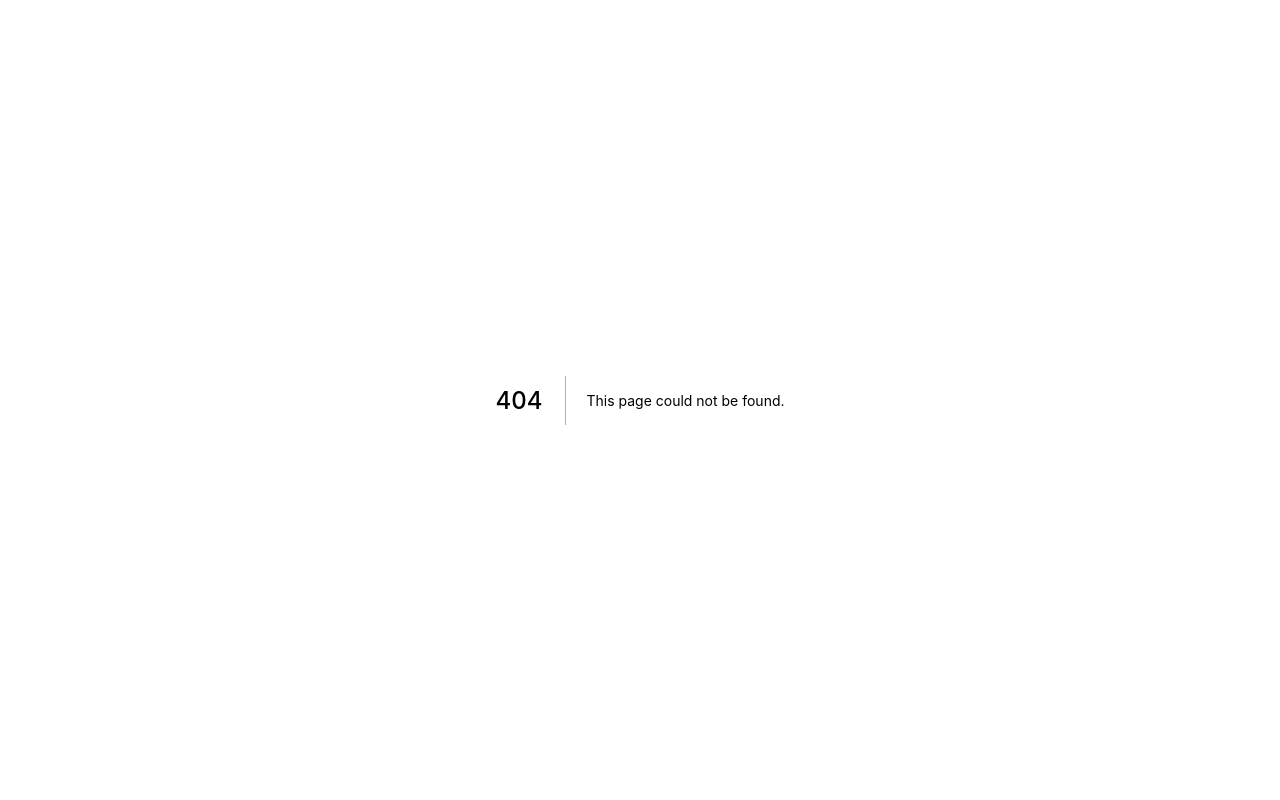
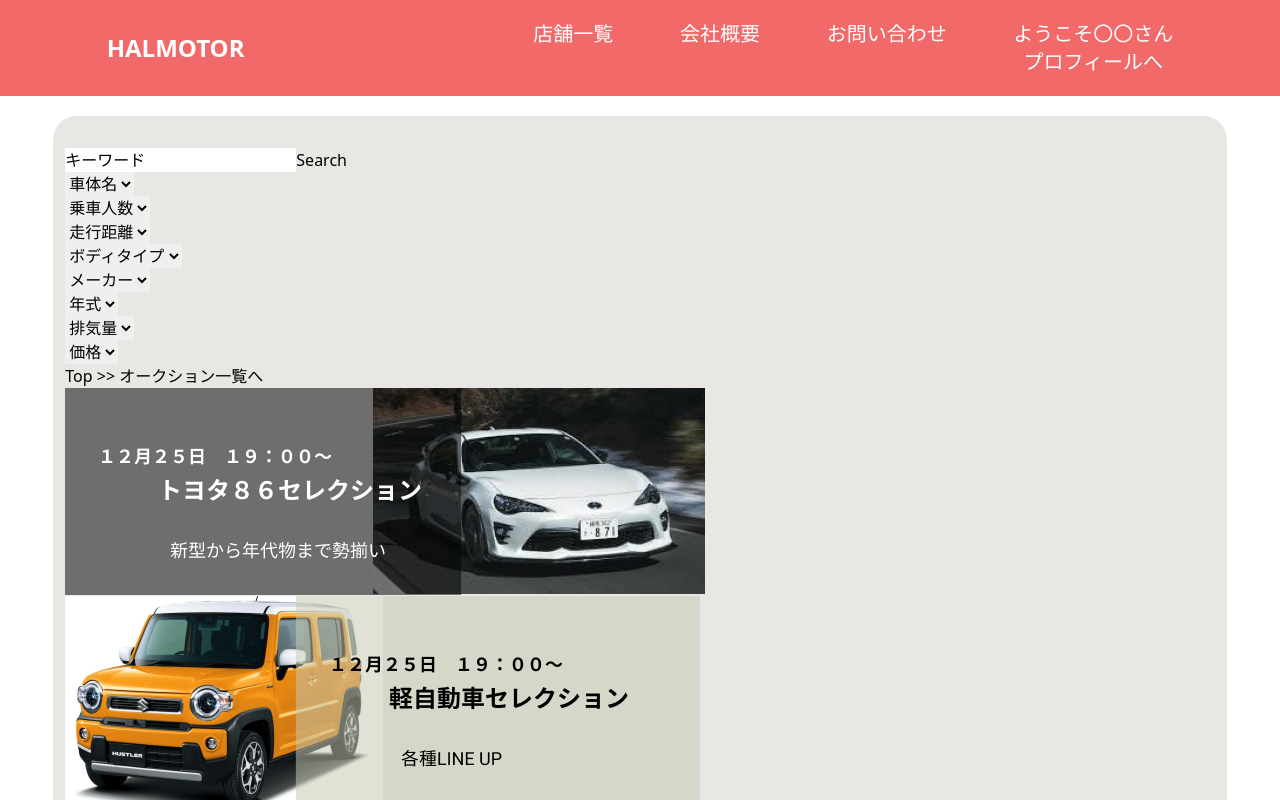
Before and after one commit to case-study07/cs-backend, a Next.js app: page /auctionlist in a window 1280 px wide. Before the commit this address had no page. Shown: the top 800 px of the page. Built offline with nearby package versions, Linux system fonts and the light colour scheme.

Commit message:
auctionlistのHTMLを作成しました。

```diff
--- /dev/null
+++ b/pages/auctionlist.tsx
@@ -0,0 +1,92 @@
+import { Layout } from "components/ui";
+
+export default function AuctionList() {
+    return (
+        <div>
+
+            <div className="mainHeaders">
+
+        <div className="searchBar">
+          <input type="text" value="キーワード" /><button>Search</button>
+        </div>
+        <nav className="searchItems">
+          <ul>
+            <li>
+              <select name="" id="">
+                <option>車体名</option>
+              </select>
+            </li>
+            <li>
+              <select name="" id="">
+                <option>乗車人数</option>
+              </select>
+            </li>
+            <li>
+              <select name="" id="">
+                <option>走行距離</option>
+              </select>
+            </li>
+            <li>
+              <select name="" id="">
+                <option>ボディタイプ</option>
+              </select>
+            </li>
+            <li>
+              <select name="" id="">
+                <option>メーカー</option>
+              </select>
+            </li>
+            <li>
+              <select name="" id="">
+                <option>年式</option>
+              </select>
+            </li>
+            <li>
+              <select name="" id="">
+                <option>排気量</option>
+              </select>
+            </li>
+            <li>
+              <select name="" id="">
+                <option>価格</option>
+              </select>
+            </li>
+          </ul>
+        </nav>
+      </div>
+        <article >
+          <div>
+            <span><a href="./index.html">Top {`>> `}</a></span>
+            <span>オークション一覧へ</span>
+          </div>
+        <div>
+            <ul>
+                <li>
+                    <a href="./auction.html">
+                      <img src="../img/86label.png" alt="オークションアイコン" />
+                    </a>
+                </li>
+                <li>
+                    <a href="./auction.html">
+                      <img src="../img/lightcar.png" alt="オークションアイコン" />
+                    </a>
+                </li>
+                                <li>
+                    <a href="./auction.html">
+                      <img src="../img/86label.png" alt="オークションアイコン" />
+                    </a>
+                </li>
+                <li>
+                    <a href="./auction.html">
+                      <img src="../img/lightcar.png" alt="オークションアイコン" />
+                    </a>
+                </li>
+            </ul>
+
+        </div>
+      </article>
+        </div>
+    )
+}
+
+AuctionList.Layout = Layout;
```
